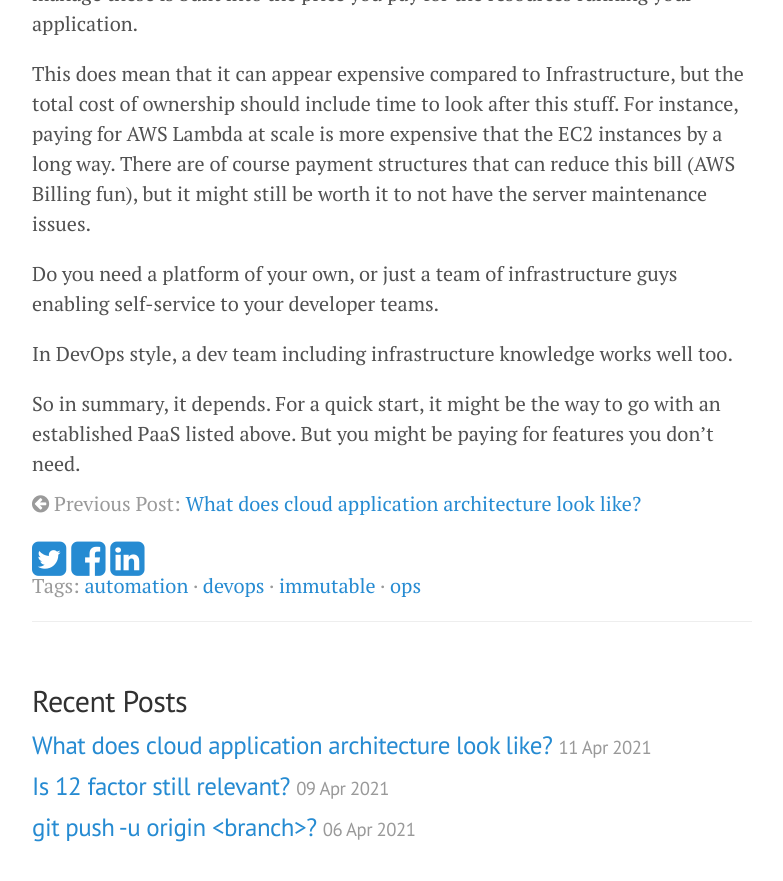
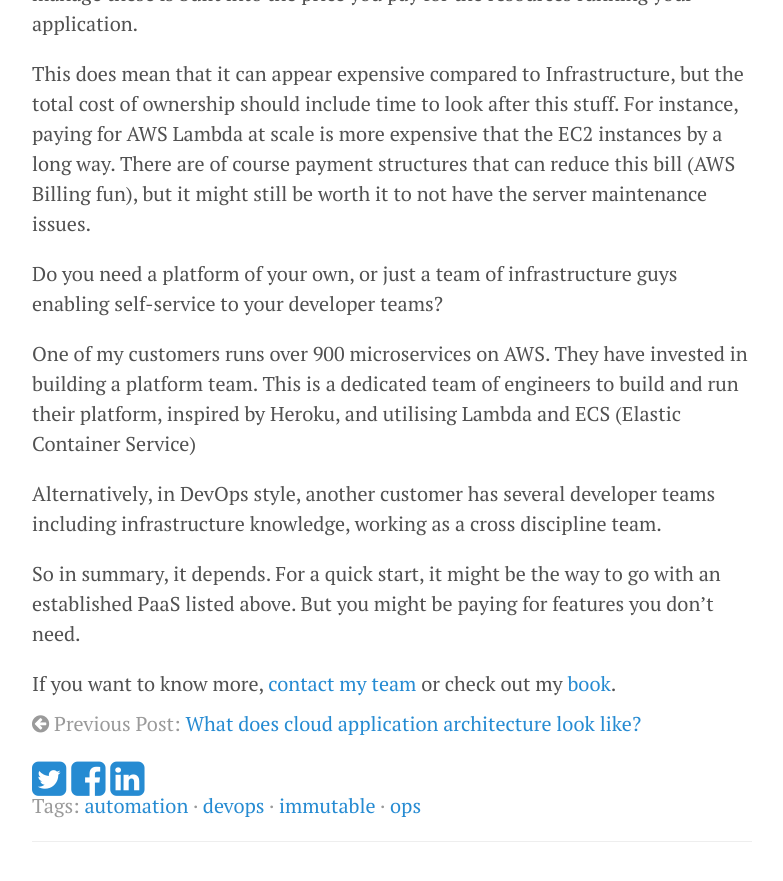
Before and after one commit to neilmillard/neilmillard.github.io, a Jekyll site: the page built from _posts/2022-04-12-platform-as-a-service.md, in a window 1280 px wide and 900 px high, scrolled down 1069 px. Shown: the top 881 px of the window, without its empty margins (248-1031 px from the left). Built offline with Jekyll 4.4.1, drawn with Linux system fonts in a browser that asks for light colours; nearby versions of some CDN libraries; comment, search, counter and statistics services are not loaded.

Commit message:
Add platform as a service

```diff
--- a/_posts/2022-04-12-platform-as-a-service.md
+++ b/_posts/2022-04-12-platform-as-a-service.md
@@ -32,8 +32,13 @@
 For instance, paying for AWS Lambda at scale is more expensive that the EC2 instances by a long way. There are of course payment structures
 that can reduce this bill (AWS Billing fun), but it might still be worth it to not have the server maintenance issues.
 
-Do you need a platform of your own, or just a team of infrastructure guys enabling self-service to your developer teams.
+Do you need a platform of your own, or just a team of infrastructure guys enabling self-service to your developer teams?
 
-In DevOps style, a dev team including infrastructure knowledge works well too.
+One of my customers runs over 900 microservices on AWS. They have invested in building a platform team.
+This is a dedicated team of engineers to build and run their platform, inspired by Heroku, and utilising Lambda and ECS (Elastic Container Service)
+
+Alternatively, in DevOps style, another customer has several developer teams including infrastructure knowledge, working as a cross discipline team.
 
 So in summary, it depends. For a quick start, it might be the way to go with an established PaaS listed above. But you might be paying for features you don't need.
+
+If you want to know more, [contact my team](/contact/index.html) or check out my [book](/book/index.html).
```
